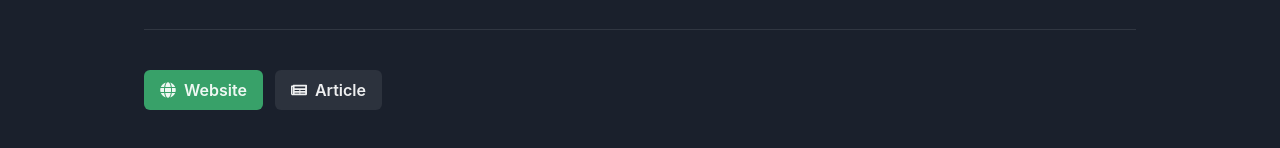
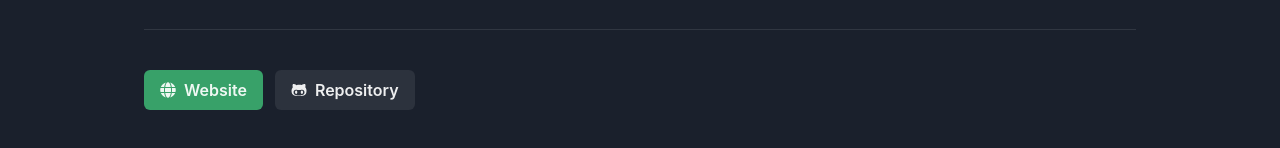
Before and after one commit to wainnyta/softwarearchitek.com, a Next.js app: page /bookmarks in a window 1280 px wide. Shown: the part 248-396 px from the top of the page. Built offline with nearby package versions, Linux system fonts and the light colour scheme.

Commit message:
changed article to repos

```diff
--- a/_DATA/bookmarks.js
+++ b/_DATA/bookmarks.js
@@ -95,6 +95,16 @@ let bookmarksData = [
     url: "https://nextjs.org/",
     tag: "development",
   },
+  {
+    title: "MERN authentication with email verification",
+    description:
+      "MERN authentication with email verification, hooks and docker (prod/dev).",
+
+    type: "repository",
+    image: "https://user-images.githubusercontent.com/40322270/50053751-aa653080-013a-11e9-9a8d-35a55c9042f1.png",
+    url: "https://github.com/flaviuse/mern-authentication",
+    tag: "development",
+  },
 ];
 
 export { bookmarksData };
--- a/pages/bookmarks.js
+++ b/pages/bookmarks.js
@@ -8,7 +8,7 @@ import {
   Button,
   Stack,
 } from "@chakra-ui/react";
-import { FaNewspaper, FaGlobe } from "react-icons/fa";
+import { FaGithubAlt, FaGlobe } from "react-icons/fa";
 import Paragraph from "../components/Paragraph";
 import { useState, useEffect } from "react";
 import BookmarkCard from "../components/BookmarkCard";
@@ -22,8 +22,8 @@ const Bookmarks = () => {
       icon: <FaGlobe />,
     },
     {
-      name: "article",
-      icon: <FaNewspaper />,
+      name: "repository",
+      icon: <FaGithubAlt />,
     },
   ]);
 
```
